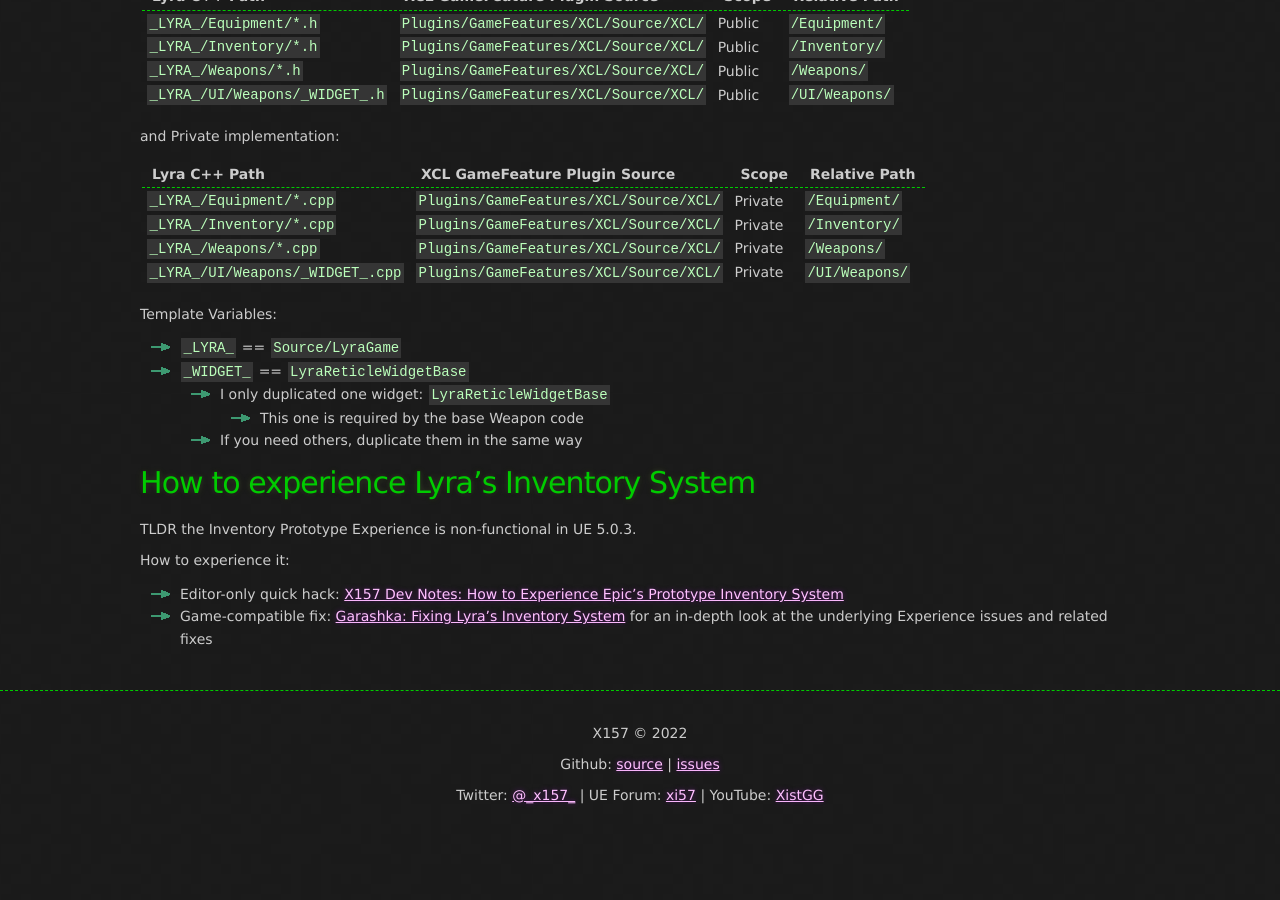
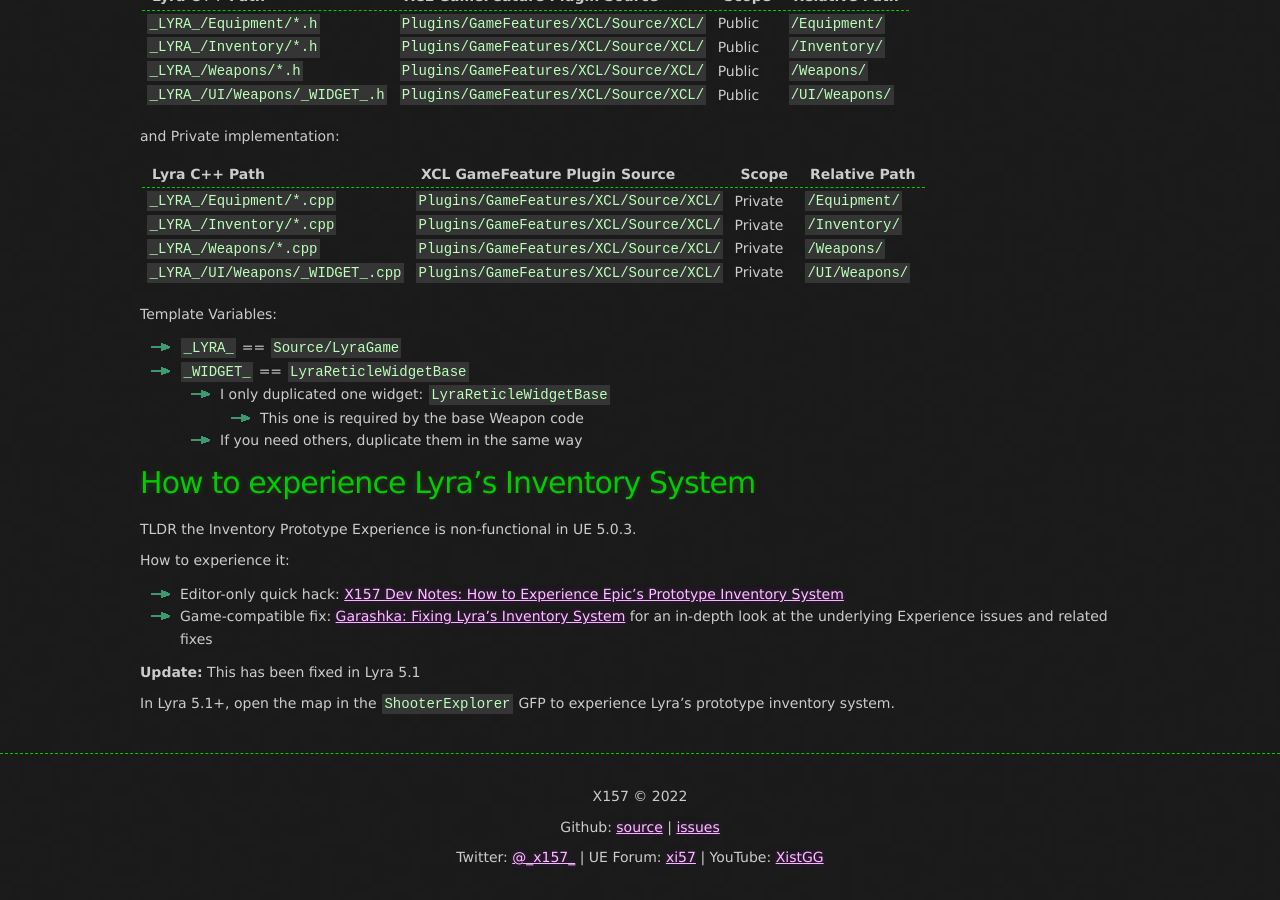
Before and after one commit to x157/x157.github.io, a Jekyll site: the page built from UE5/LyraStarterGame/Inventory/index.md, in a window 1280 px wide and 900 px high, scrolled down 3863 px. Built offline with Jekyll 4.4.1, drawn with Linux system fonts in a browser that asks for light colours; before the commit the page ends 4701 px from its top, so only the background shows below that.

Commit message:
Add note about 5.1 adding/fixing ShooterExplorer experience

```diff
--- a/UE5/LyraStarterGame/Inventory/index.md
+++ b/UE5/LyraStarterGame/Inventory/index.md
@@ -280,3 +280,7 @@
 - Editor-only quick hack: [X157 Dev Notes: How to Experience Epic's Prototype Inventory System](/UE5/LyraStarterGame/Interactions/#How_to_Experience_Epics_Inventory_Prototype)
 - Game-compatible fix: [Garashka: Fixing Lyra's Inventory System](https://garashka.github.io/LyraDocs/lyra/fixing-inventory-system)
   for an in-depth look at the underlying Experience issues and related fixes
+
+**Update:** This has been fixed in Lyra 5.1
+
+In Lyra 5.1+, open the map in the `ShooterExplorer` GFP to experience Lyra's prototype inventory system.
```
